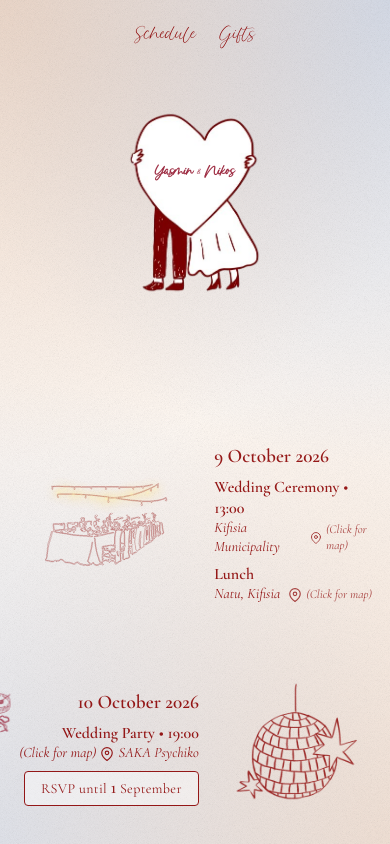
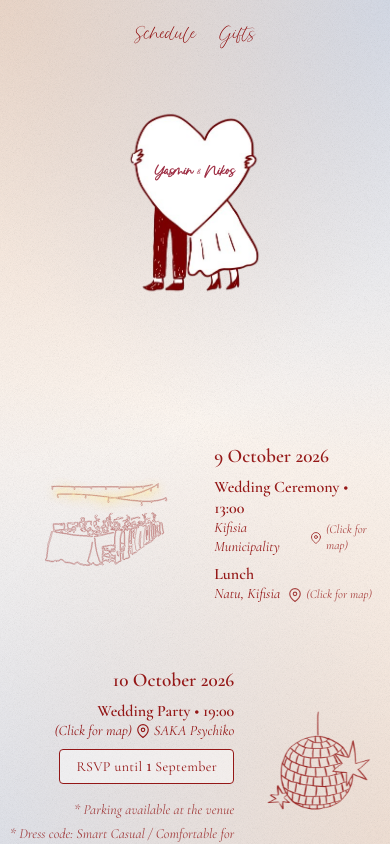
Before and after one commit to jimmygian/ngwedding, a React (Vite) app: page / in a window 390 px wide. Built offline with nearby package versions, Linux system fonts and the light colour scheme; the HTML template or start-up script is replaced by a standard one.

Commit message:
Add parking and dress code information to party section

```diff
--- a/src/sections/HeroSection/index.jsx
+++ b/src/sections/HeroSection/index.jsx
@@ -187,6 +187,15 @@ export default function HeroSection() {
                 RSVP until <span style={{ fontFamily: '"Playfair Display", serif' }}>1</span> September
               </a>
             </div>
+
+            <div className="flex flex-col mt-4 gap-1 text-sm sm:text-base opacity-80" style={{ fontStyle: 'italic', fontWeight: 400 }}>
+              <span className="flex items-center justify-end gap-1">
+                * Parking available at the venue
+              </span>
+              <span className="flex items-center justify-end gap-1">
+                * Dress code: Smart Casual / Comfortable for dancing
+              </span>
+            </div>
           </div>
           <div
             key={`disco-${discoKey}`}
```
